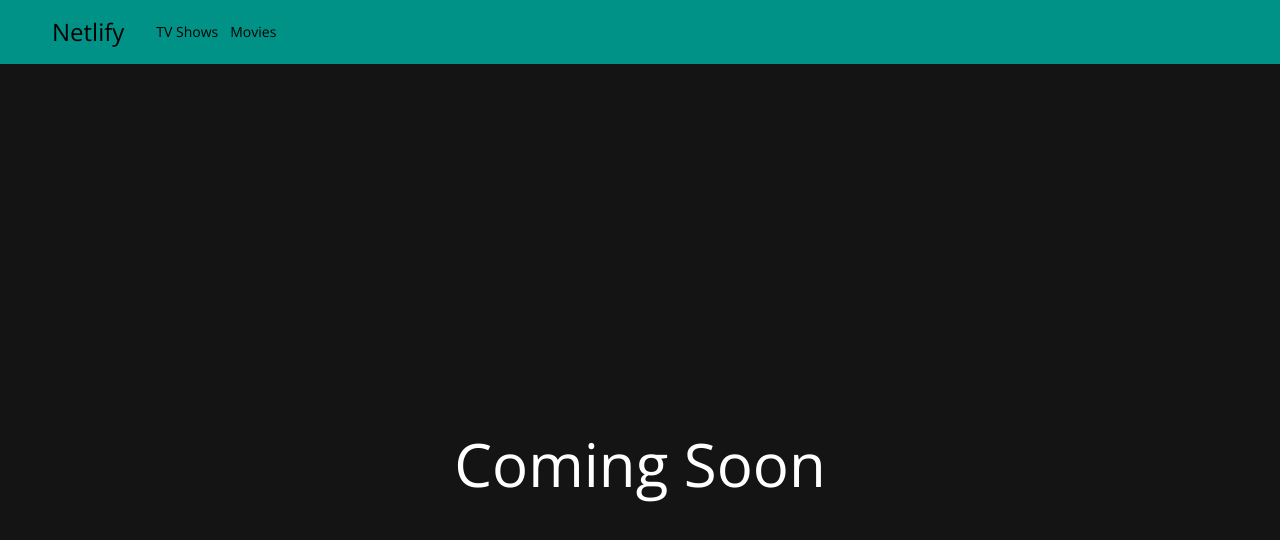
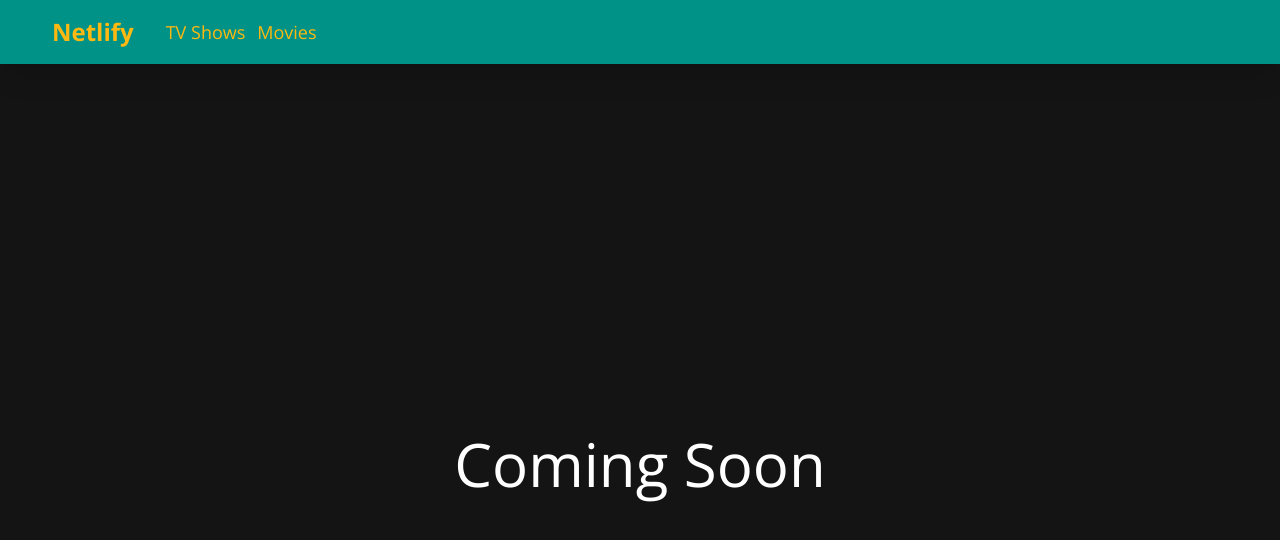
Before and after one commit to BorisKarakolev/netlify, a Vue app: page / in a window 1280 px wide. Shown: the top 540 px of the page. Built offline with nearby package versions, Linux system fonts and the light colour scheme.

Commit message:
Style changes

```diff
--- a/src/components/Navbar.vue
+++ b/src/components/Navbar.vue
@@ -1,14 +1,14 @@
 <template>
   <header class="sticky top-0 w-full text-sm h-16 bg-white">
     <div
-      class="flex flex-nowrap justify-between h-full px-8 mx-auto bg-abn-green-1"
+      class="flex flex-nowrap justify-between h-full px-8 mx-auto bg-abn-green-1 shadow-xl"
     >
-      <div class="flex items-center space-x-3">
-        <router-link :to="{ name: 'Home' }" class="text-2xl mx-5">{{
+      <div class="flex items-center space-x-3 text-abn-yellow-1">
+        <router-link :to="{ name: 'Home' }" class="text-2xl mx-5 font-bold">{{
           company
         }}</router-link>
         <div v-for="tab, index in tabs" :key="index">
-          <router-link :to="{ name: tab }" class="text-md">{{
+          <router-link :to="{ name: tab }" class="text-lg">{{
             tab
           }}</router-link>
         </div>
--- a/src/views/TvShows.vue
+++ b/src/views/TvShows.vue
@@ -1,5 +1,5 @@
 <template>
-  <div class="w-full bg-black-1 text-white p-10">
+  <div class="w-full bg-abn-green-2 text-white p-10">
     <div
       v-if="loading"
       class="w-full h-screen text-6xl flex items-center justify-center"
@@ -23,9 +23,15 @@
           :title="'Comedies'"
           :shows="getGenres(shows, 'Comedy')"
         />
-        <dashboard-list :title="'Action'" :shows="getGenres(shows, 'Action')" />
-        <dashboard-list :title="'Sport'" :shows="getGenres(shows, 'Sports')" />
-        <dashboard-list :title="'Horror'" :shows="getGenres(shows, 'Horror')" />
+        <dashboard-list
+          :title="'Actions'"
+          :shows="getGenres(shows, 'Action')"
+        />
+        <dashboard-list :title="'Sports'" :shows="getGenres(shows, 'Sports')" />
+        <dashboard-list
+          :title="'Horrors'"
+          :shows="getGenres(shows, 'Horror')"
+        />
       </div>
     </div>
   </div>
```
Also changed, not shown: 1 other file (tests, documents, lock files or other folders).
